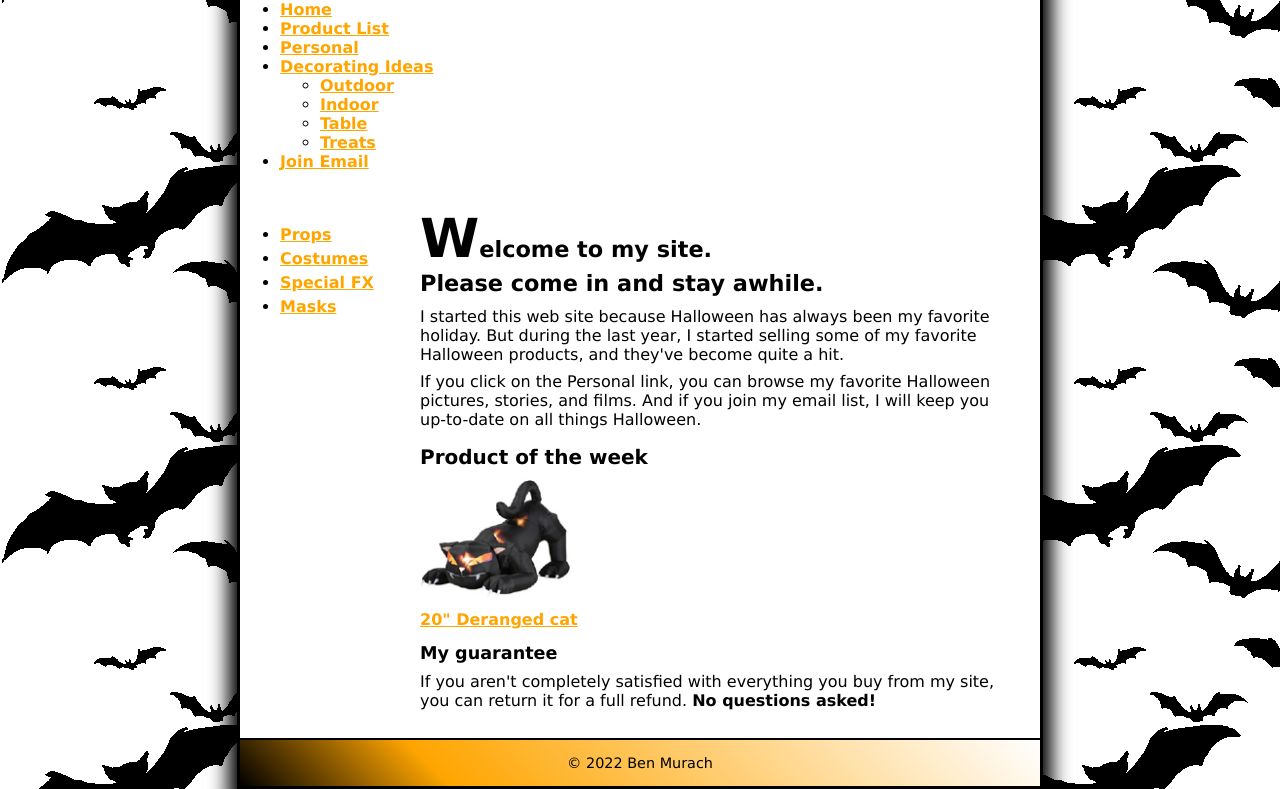
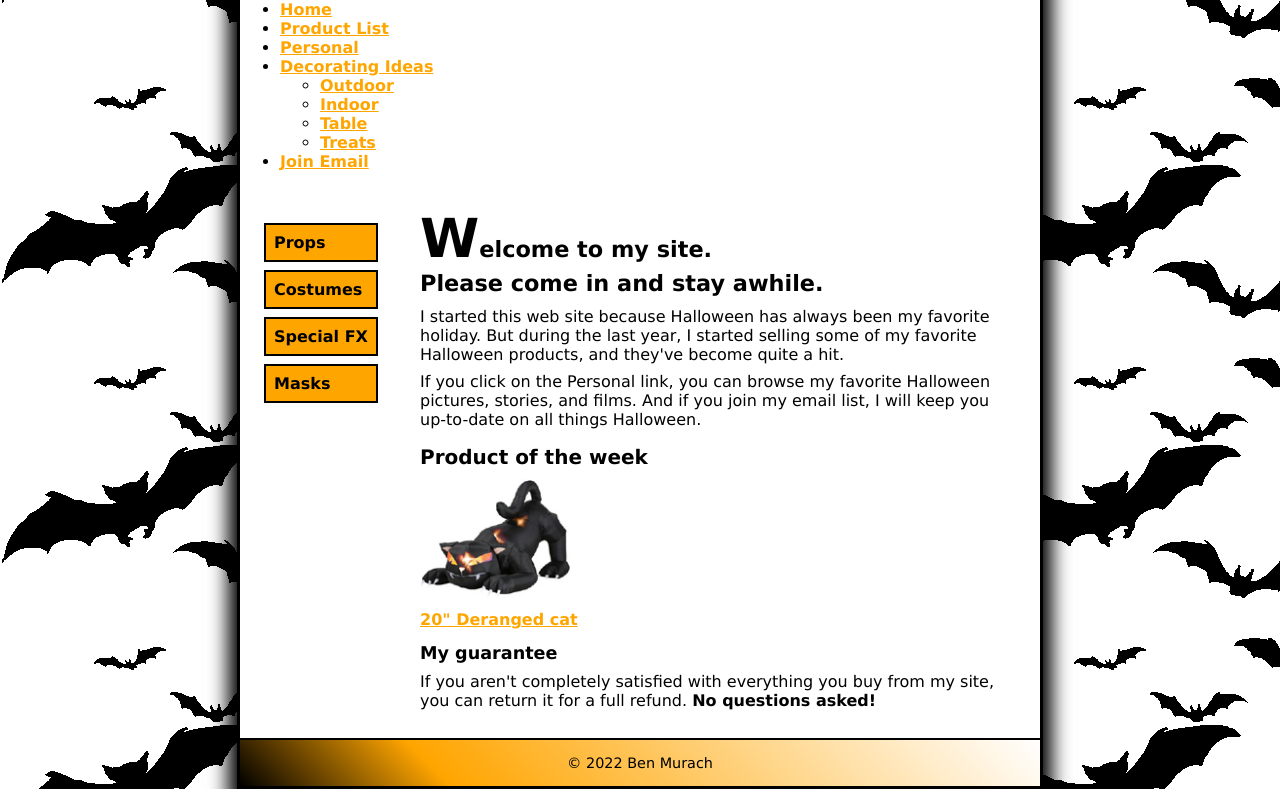
Before and after one commit to wchipman-csupueblo/halloween_shop_311, a plain HTML site: page index.html in a window 1280 px wide. Shown: the part 118-907 px from the top of the page. Drawn offline with Linux system fonts and the light colour scheme.

Commit message:
Added css for nav_list

```diff
--- a/styles/main.css
+++ b/styles/main.css
@@ -59,8 +59,23 @@ aside {
   padding: 20px 0;
 }
 
-aside ul {
-  line-height: 1.5;
+#nav_list ul {
+  list-style: none;
+  padding-left: 1.5em;
+}
+
+#nav_list ul li {
+  width: 110px;
+  margin-bottom: 0.5em;
+  border: 2px solid black;
+}
+#nav_list ul li a {
+  display: block;
+  font-weight: bold;
+  text-decoration: none;
+  background-color: orange;
+  padding: 0.5em 0 0.5em 0.5em;
+  color: black;
 }
 
 /* Section */
```
